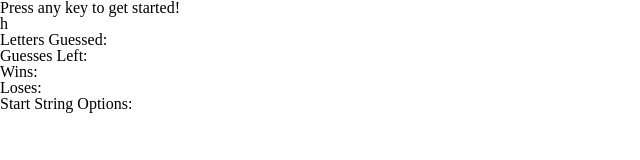
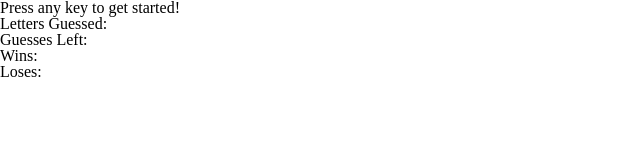
Before and after one commit to hgowton/Psychic-Game, a plain HTML site: page index.html in a window 1280 px wide. Shown: the whole page, without its empty margins (0-640 px from the left). Drawn offline with Linux system fonts and the light colour scheme.

Commit message:
removed computer guess from game

```diff
--- a/assets/javascript/game.js
+++ b/assets/javascript/game.js
@@ -1,11 +1,6 @@
 var psychicGuess = ["a", "b", "c", "d", "e", "f", "g", "h", "i", "j", "k", "l", "m", "n", "o", "p", "q", "r", "s", "t", "u", "v", "w", "x", "y", "z"];
 
 //Create variables to hold number of wins, loses, guesses left, and letters guessed
-
-// NEW NEWvar userGuess = '';
-// var userWins = 1;
-// var userLosses = 0;
-// var totalGuess = 9;
 var userGuess = '';
 var wins = 0;
 var losses = 0;
@@ -15,37 +10,19 @@ var compGuess = '';
 
 //var psychicLetter should not appear on final project - shows computer's guess
 var psychicLetter = document.getElementById("psychicLetter");
-
-//Array to hold user guesses
 var userGuessSoFar = [];
-
-//ATTEMPT2 to display userarray on screen
 var displayGuess = document.getElementById("userGuessSoFar")
-
-//ATTEMPT1 to display userarray on screen
-// var userGuessSoFarDisplay = document.getElementById[userGuessSoFar];
-// var useGuessString = userGuessSoFar.toString();
-
-// NEWNEW
-// var displayGuessLeft = document.getElementById("totalGuess");
-// var displayWins = document.getElementById("wins");
-// var displayLoses = document.getElementById("loses");
 
 //Variables to Hold references to the places in the HTML where we want to display things
 var winsText = document.getElementById("wins-text");
 var lossesText = document.getElementById("losses-text");
 var totalGuessText = document.getElementById("guesses-text");
-//NEWNEW attempt of psychic string
-var PsychicString = document.getElementById("psychicstring");
-
 
 //This funciton selects a random letter from my Psychic array
 function getPsychicLetter () {
     var random = Math.floor(Math.random() *(psychicGuess.length-1));
+
     //Pics random index value from psychicGuess array
-    //Writes chosen value to HTML
-    psychicLetter.textContent = psychicGuess[random];
-
     console.log("Computer's Choice: " + psychicGuess[random]);
     return psychicGuess[random];
 }
--- a/index.html
+++ b/index.html
@@ -8,14 +8,10 @@
 
     <body>
         <h1>Press any key to get started!</h1>
-        <!-- psychichLetter should not appear in final game -->
-        <div id ="psychicLetter"></div>
         <div id ="userGuessSoFar">Letters Guessed: </div>
         <div id ="guesses-text">Guesses Left: </div>
         <div id="wins-text">Wins: </div>
         <div id ="losses-text">Loses: </div>
-        <div id="psychicstring">Start String Options:</div>
-
         <script src="./assets/javascript/game.js"></script>
 
 
```
